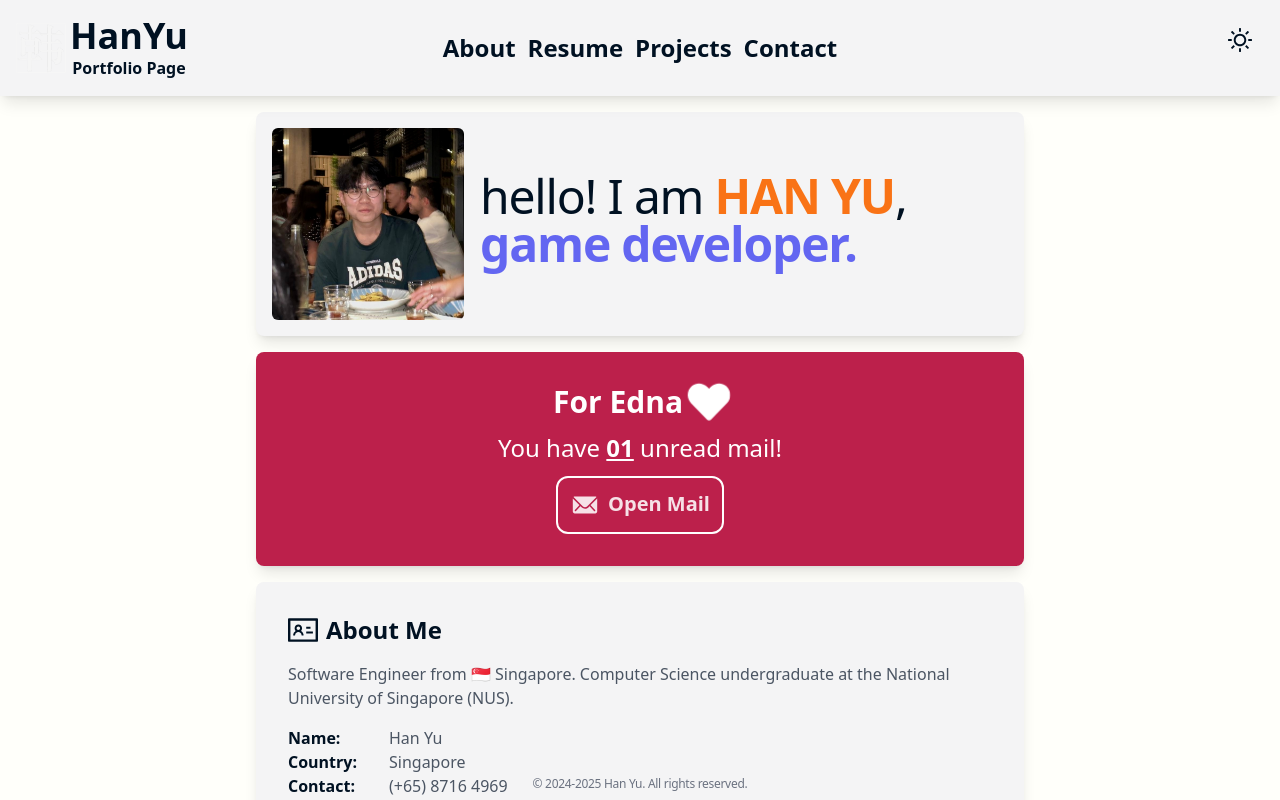
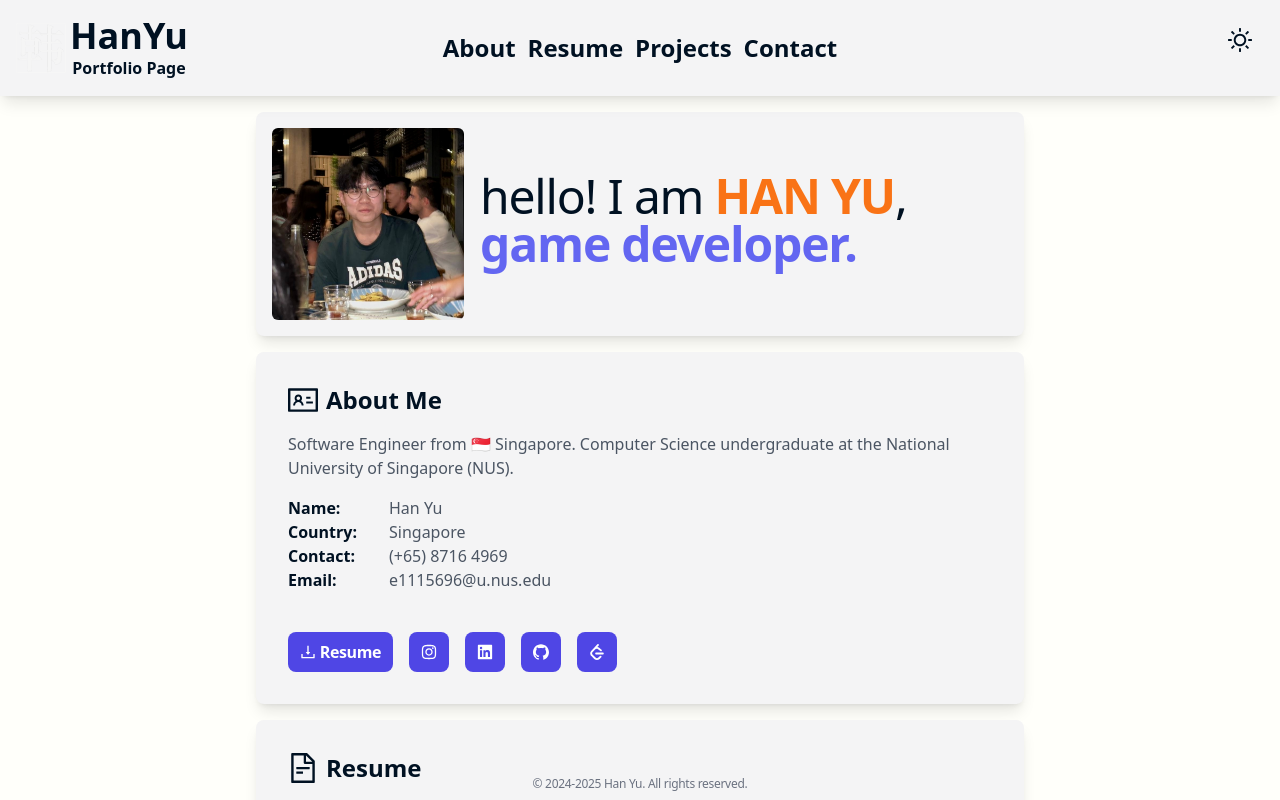
Before and after one commit to xhamyo/hamyo, a Next.js app: page / in a window 1280 px wide. Shown: the top 800 px of the page. Built offline with nearby package versions, Linux system fonts and the light colour scheme.

Commit message:
Remove Valentines

```diff
--- a/src/app/page.tsx
+++ b/src/app/page.tsx
@@ -14,7 +14,6 @@ export default function Home() {
         <div className="flex flex-col space-y-4">
           <section id="about" className="space-y-4 scroll-mt-[6.5em]">
             <Introduction />
-            <Valentines />
             <About />
           </section>
           <section id="resume" className="scroll-mt-[6.5em]">
```
